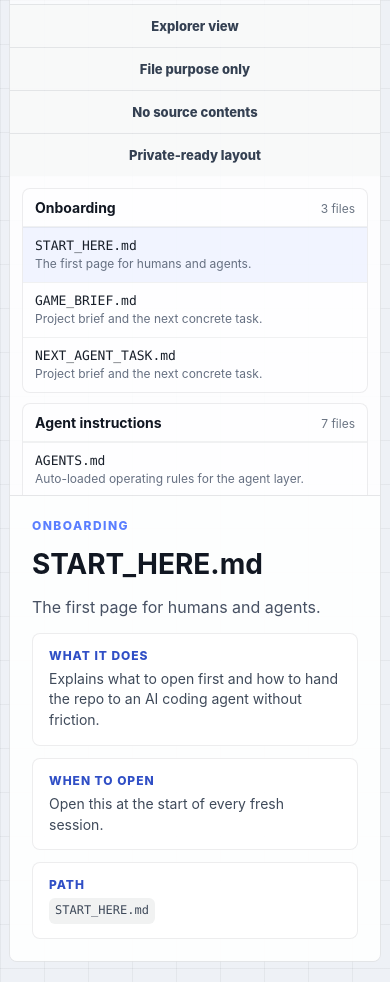
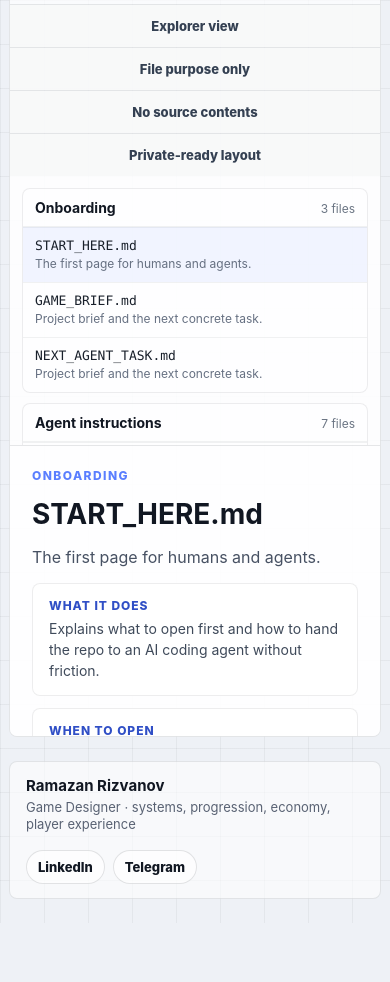
Before and after one commit to fightme-qq/PhaserGameCreator, a website built with Vite: page index.html in a window 390 px wide. Shown: the part 5192-6174 px from the top of the page. After the commit the page ends 6115 px from the top, so only its background shows below. Built offline with nearby package versions, Linux system fonts and the light colour scheme.

Commit message:
Constrain archive explorer height

```diff
--- a/src/styles.css
+++ b/src/styles.css
@@ -710,11 +710,13 @@ h2 {
 .archive-shell {
   display: grid;
   grid-template-columns: minmax(320px, 420px) minmax(0, 1fr);
-  min-height: 420px;
+  height: 390px;
+  min-height: 0;
 }
 
 .archive-tree {
   overflow: auto;
+  min-height: 0;
   border-right: 1px solid rgba(25, 32, 43, 0.1);
   background: rgba(255, 255, 255, 0.46);
   padding: 12px;
@@ -783,6 +785,8 @@ h2 {
   display: grid;
   gap: 14px;
   align-content: start;
+  overflow: auto;
+  min-height: 0;
   padding: 22px;
   background: rgba(255, 255, 255, 0.74);
 }
@@ -1123,12 +1127,13 @@ html[data-theme="dark"] .creator-links a:hover {
 
   .archive-shell {
     grid-template-columns: 1fr;
+    height: 560px;
   }
 
   .archive-tree {
     border-right: 0;
     border-bottom: 1px solid rgba(25, 32, 43, 0.1);
-    max-height: 320px;
+    max-height: 280px;
   }
 }
 
```
